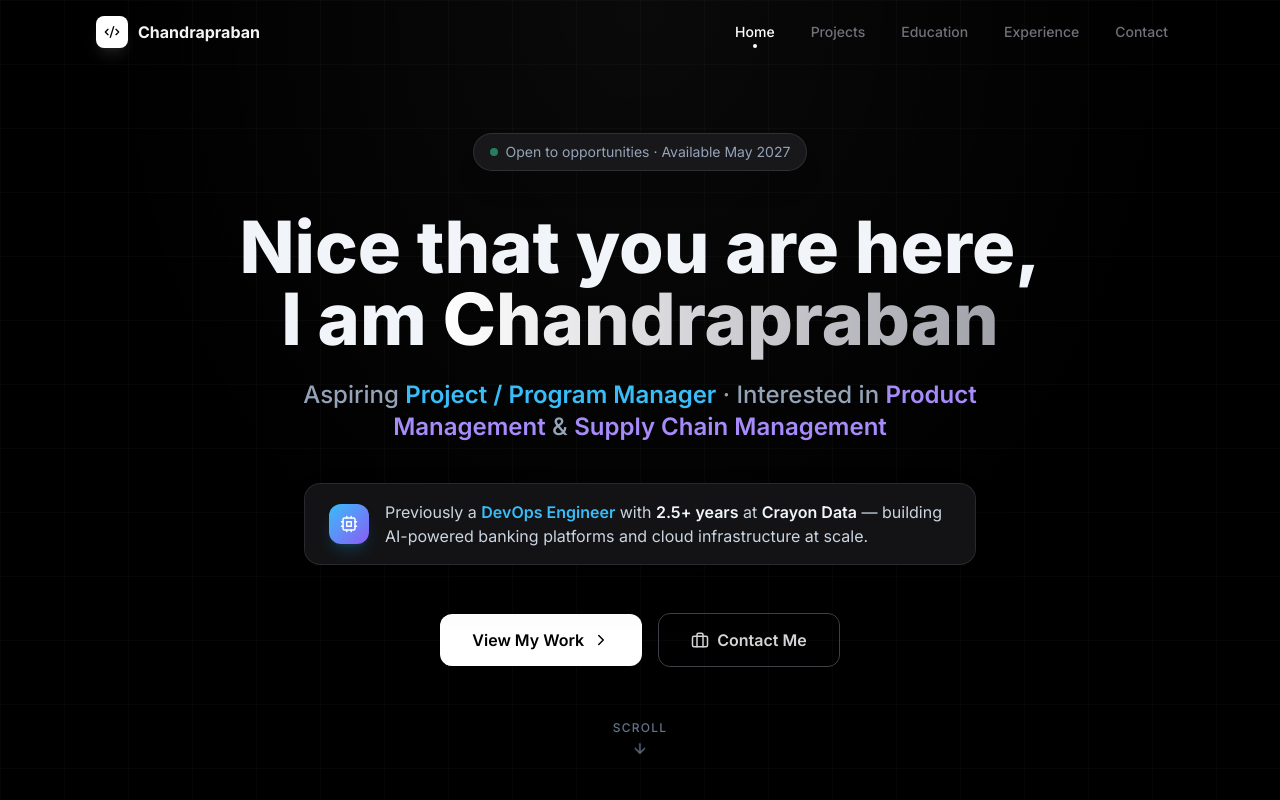
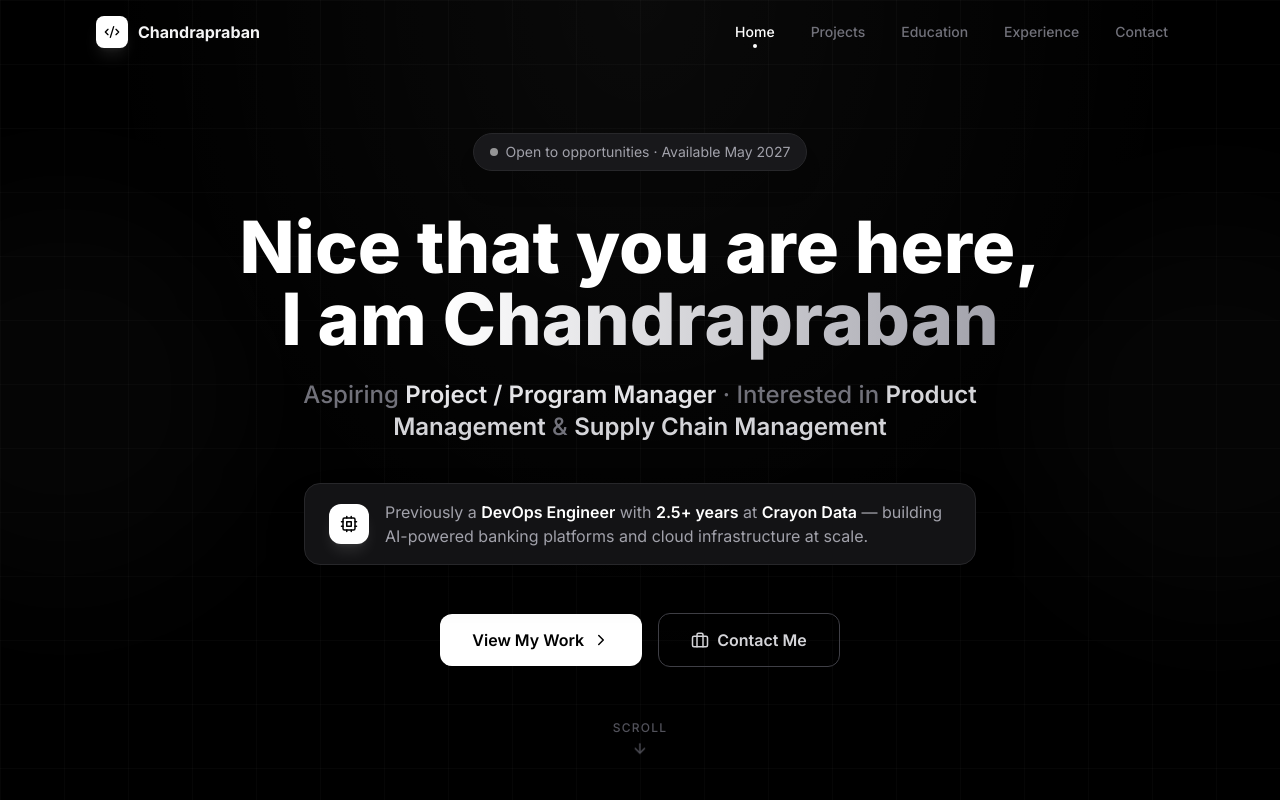
Before and after one commit to Chandrapraban/portfolio-1, a React (Vite) app: page / in a window 1280 px wide. Shown: the top 800 px of the page. Built offline with nearby package versions, Linux system fonts and the light colour scheme.

Commit message:
theme: Hero — remove blue, white/grey palette

```diff
--- a/src/components/Hero.jsx
+++ b/src/components/Hero.jsx
@@ -15,47 +15,47 @@ export default function Hero() {
       className="relative min-h-screen flex flex-col items-center justify-center overflow-hidden bg-black"
     >
       {/* Background layers */}
-      <div className="absolute inset-0 bg-grid opacity-100" />
+      <div className="absolute inset-0 bg-grid" />
       <div className="absolute inset-0 bg-radial-gradient" />
-      <div className="absolute top-1/4 -left-32 w-96 h-96 bg-sky-500/8 rounded-full blur-3xl pointer-events-none" />
-      <div className="absolute bottom-1/4 -right-32 w-96 h-96 bg-violet-500/8 rounded-full blur-3xl pointer-events-none" />
+      <div className="absolute top-1/4 -left-32 w-96 h-96 bg-white/[0.02] rounded-full blur-3xl pointer-events-none" />
+      <div className="absolute bottom-1/4 -right-32 w-96 h-96 bg-white/[0.02] rounded-full blur-3xl pointer-events-none" />
 
       {/* Content */}
       <div className="relative z-10 max-w-4xl mx-auto px-4 sm:px-6 lg:px-8 text-center">
         {/* Availability badge */}
-        <div className="inline-flex items-center gap-2 px-4 py-2 rounded-full bg-zinc-900 border border-zinc-700/60 text-sm text-slate-400 mb-10 shadow-xl">
-          <span className="w-2 h-2 rounded-full bg-emerald-400 animate-pulse" />
+        <div className="inline-flex items-center gap-2 px-4 py-2 rounded-full bg-zinc-900 border border-zinc-800 text-sm text-zinc-400 mb-10 shadow-xl">
+          <span className="w-2 h-2 rounded-full bg-white animate-pulse" />
           Open to opportunities · Available May 2027
         </div>
 
         {/* Main heading */}
-        <h1 className="text-4xl sm:text-5xl lg:text-6xl xl:text-7xl font-extrabold text-slate-100 leading-tight mb-6 text-balance">
+        <h1 className="text-4xl sm:text-5xl lg:text-6xl xl:text-7xl font-extrabold text-white leading-tight mb-6 text-balance">
           Nice that you are here, I am{' '}
           <span className="gradient-text">Chandrapraban</span>
         </h1>
 
         {/* Subtitle */}
-        <p className="text-lg sm:text-xl lg:text-2xl text-slate-400 font-medium max-w-3xl mx-auto mb-10 leading-relaxed">
+        <p className="text-lg sm:text-xl lg:text-2xl text-zinc-500 font-medium max-w-3xl mx-auto mb-10 leading-relaxed">
           Aspiring{' '}
-          <span className="text-sky-400 font-semibold">Project / Program Manager</span>
+          <span className="text-zinc-200 font-semibold">Project / Program Manager</span>
           {' '}· Interested in{' '}
-          <span className="text-violet-400 font-semibold">Product Management</span>
+          <span className="text-zinc-300 font-semibold">Product Management</span>
           {' '}&amp;{' '}
-          <span className="text-violet-400 font-semibold">Supply Chain Management</span>
+          <span className="text-zinc-300 font-semibold">Supply Chain Management</span>
         </p>
 
         {/* Bio card */}
-        <div className="inline-flex flex-col sm:flex-row items-start sm:items-center gap-3 sm:gap-4 px-5 sm:px-6 py-4 rounded-2xl bg-zinc-900/80 border border-zinc-700/50 backdrop-blur-sm text-left max-w-2xl mx-auto mb-12 shadow-2xl">
-          <div className="flex-shrink-0 w-10 h-10 rounded-xl bg-gradient-to-br from-sky-400 to-violet-500 flex items-center justify-center shadow-lg shadow-sky-500/20">
-            <Cpu size={18} className="text-white" />
+        <div className="inline-flex flex-col sm:flex-row items-start sm:items-center gap-3 sm:gap-4 px-5 sm:px-6 py-4 rounded-2xl bg-zinc-900/80 border border-zinc-800 backdrop-blur-sm text-left max-w-2xl mx-auto mb-12 shadow-2xl">
+          <div className="flex-shrink-0 w-10 h-10 rounded-xl bg-white flex items-center justify-center shadow-lg shadow-white/10">
+            <Cpu size={18} className="text-black" />
           </div>
-          <p className="text-slate-300 text-sm sm:text-base leading-relaxed">
+          <p className="text-zinc-400 text-sm sm:text-base leading-relaxed">
             Previously a{' '}
-            <span className="text-sky-400 font-semibold">DevOps Engineer</span>
+            <span className="text-white font-semibold">DevOps Engineer</span>
             {' '}with{' '}
-            <span className="text-slate-100 font-semibold">2.5+ years</span>
+            <span className="text-white font-semibold">2.5+ years</span>
             {' '}at{' '}
-            <span className="text-slate-100 font-semibold">Crayon Data</span>
+            <span className="text-white font-semibold">Crayon Data</span>
             {' '}— building AI-powered banking platforms and cloud infrastructure at scale.
           </p>
         </div>
@@ -82,11 +82,11 @@ export default function Hero() {
       {/* Scroll indicator */}
       <button
         onClick={() => scrollTo('projects')}
-        className="absolute bottom-10 left-1/2 -translate-x-1/2 flex flex-col items-center gap-2 text-slate-500 hover:text-sky-400 transition-colors duration-200 group"
+        className="absolute bottom-10 left-1/2 -translate-x-1/2 flex flex-col items-center gap-2 text-zinc-600 hover:text-zinc-300 transition-colors duration-200 group"
         aria-label="Scroll down"
       >
         <span className="text-xs font-medium tracking-widest uppercase">Scroll</span>
-        <ArrowDown size={16} className="animate-bounce group-hover:text-sky-400" />
+        <ArrowDown size={16} className="animate-bounce" />
       </button>
     </section>
   )
```
